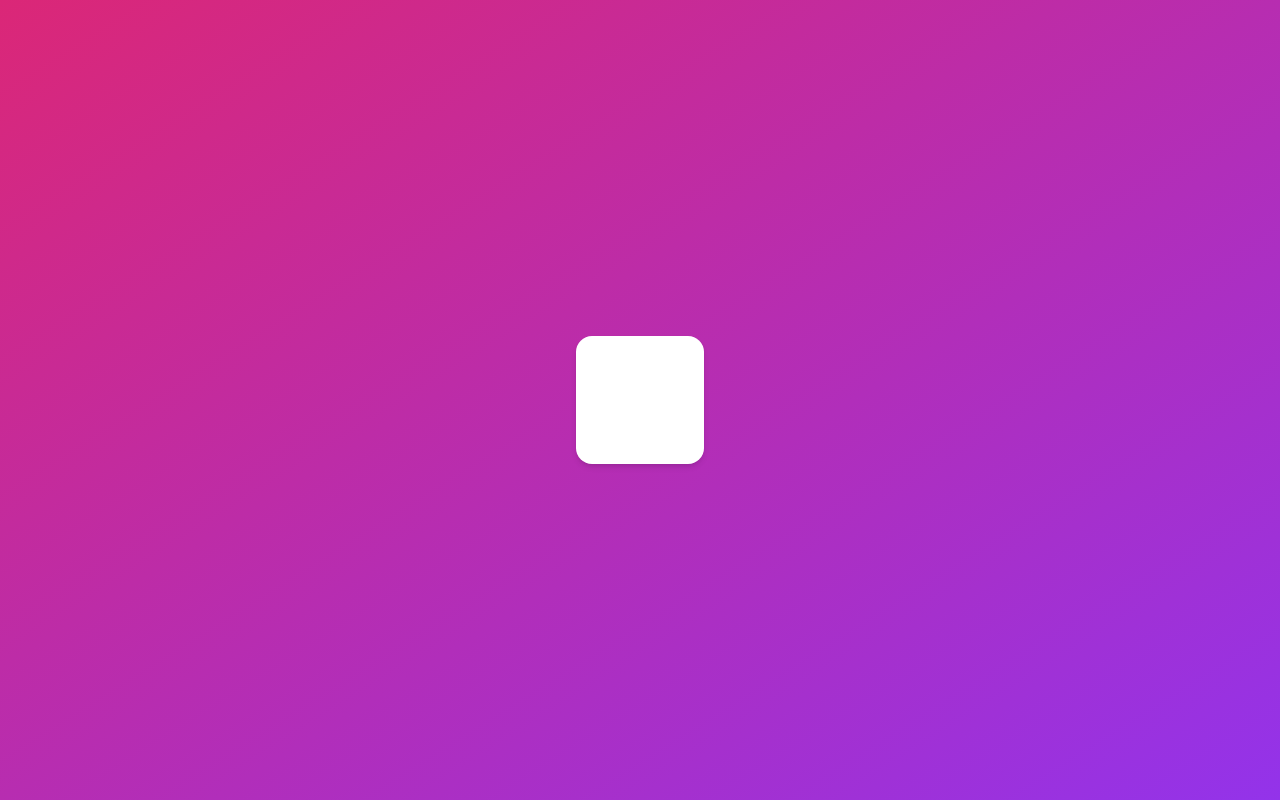
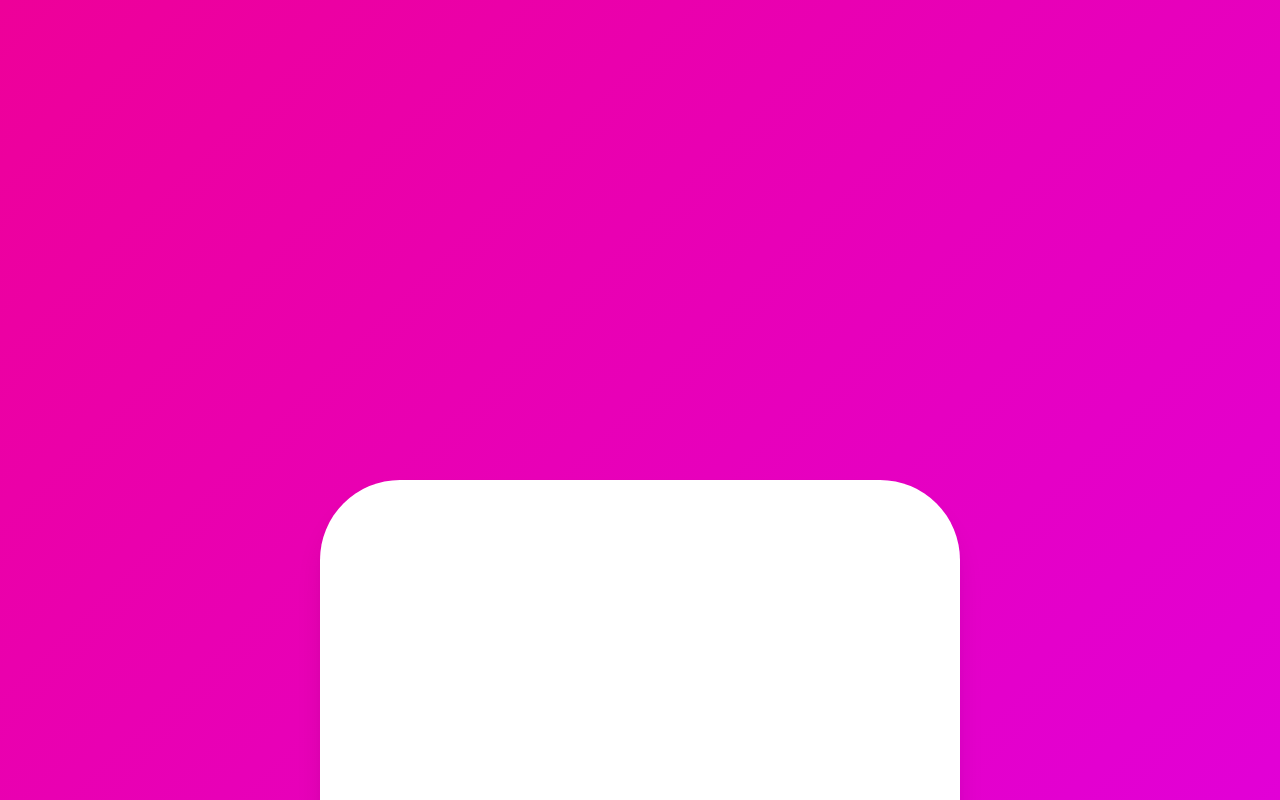
Before and after one commit to yeongminChae/NextJs-Deep-Studying, a Next.js app in the folder react-masterclass-tailwind/: page / in a window 1280 px wide. Shown: the top 800 px of the page. Built offline with nearby package versions, Linux system fonts and the light colour scheme.

Commit message:
Animation - Framer Motion : Motion Value part 3

```diff
--- a/react-masterclass-tailwind/pages/index.tsx
+++ b/react-masterclass-tailwind/pages/index.tsx
@@ -1,23 +1,38 @@
 import type { NextPage } from "next";
-import { motion, useMotionValue, useTransform } from "framer-motion";
+import { motion, useMotionValue, useTransform, useScroll } from "framer-motion";
 import { useEffect } from "react";
 
 const Home: NextPage = () => {
   const x = useMotionValue(0);
-  const scale = useTransform(x, [-800, 0, 800], [2, 1, 0.1]);
-  useEffect(() => {
-    // x.onChange(()=>console.log(x.get()))
-    scale.onChange(() => console.log(scale.get()));
-  }, [x, scale]);
+  const rotateZ = useTransform(x, [-800, 800], [-360, 360]);
+  const gradient = useTransform(
+    x,
+    [-800, 0, 800],
+    [
+      "linear-gradient(135deg,rgb(0, 238, 214),rgb(18, 70, 240))",
+      "linear-gradient(135deg,rgb(238,0,153),rgb(221,0,238))",
+      "linear-gradient(135deg,rgb(34, 237, 44),rgb(173, 170, 27))",
+    ]
+  );
+  const { scrollY, scrollYProgress } = useScroll();
+  // useEffect(() => {
+  //   scrollY.onChange(() => {
+  //     console.log(scrollY.get(), scrollYProgress.get());
+  //   });
+  // }, [scrollY, scrollYProgress]);
+  const scale = useTransform(scrollYProgress, [0, 1], [1, 5]);
   return (
-    <div className="flex h-screen w-screen items-center justify-center bg-gradient-to-tl from-purple-600 to-pink-600">
+    <motion.div
+      style={{ background: gradient }}
+      className="flex h-[200vh] w-screen items-center justify-center bg-gradient-to-tl from-purple-600 to-pink-600"
+    >
       <motion.div
         drag="x"
         dragSnapToOrigin
-        style={{ x, scale: scale }}
+        style={{ x, rotateZ, scale }}
         className="grid h-32 w-32 grid-cols-2 rounded-2xl bg-white shadow-md "
       />
-    </div>
+    </motion.div>
   );
 };
 
```
